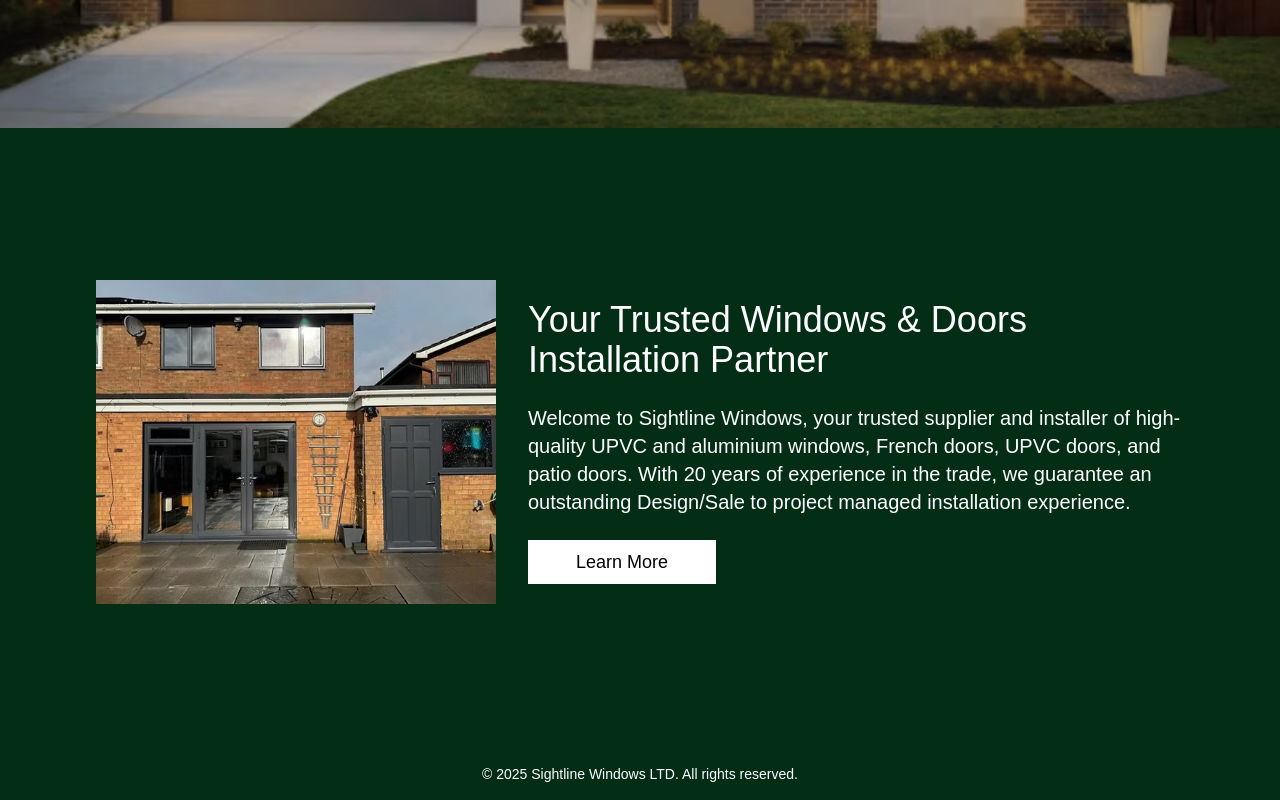
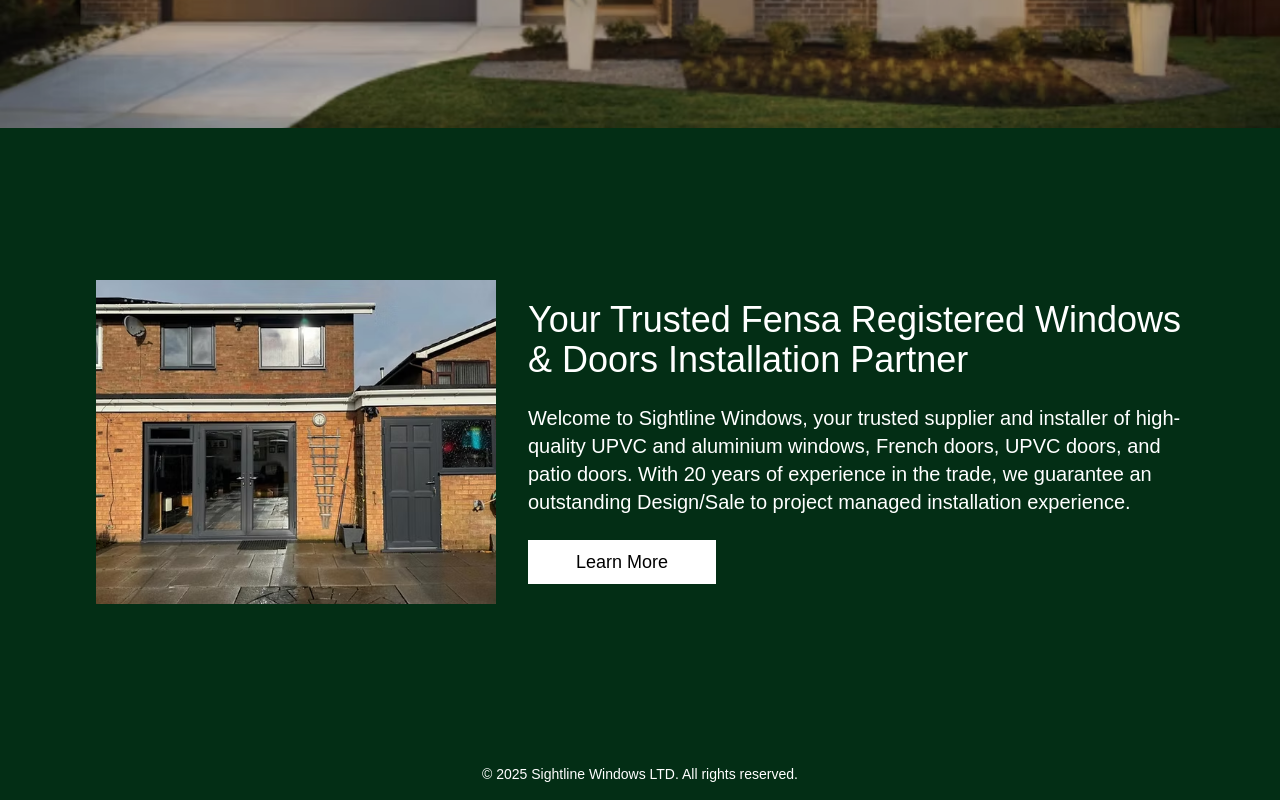
Before and after one commit to jacam666/sightline, a Next.js app: page / in a window 1280 px wide. Shown: the part 778-1578 px from the top of the page. Built offline with nearby package versions, Linux system fonts and the light colour scheme; a web font is replaced by a local one.

Commit message:
changed the link on home page to correct page

```diff
--- a/src/app/page.tsx
+++ b/src/app/page.tsx
@@ -28,7 +28,7 @@
               <a
                 data-mdb-ripple-init
                 className=" flex justify-center items-center btn btn-outline-light btn-lg p-1 text-xs sm:text-lg md:text-xl lg:text-xl text-white bg-green-950  hover:bg-green-800 hover:text-white transition-colors duration-300 ease-in-out px-12 py-2 "
-                href="/about"
+                href="/contactUs"
                 role="button"
               >
                 Get A Free Quote
@@ -49,7 +49,7 @@
         />
         <div className="flex flex-col items-start justify-center ml-4">
           <h1 className="font-corben text-2xl md:text-xl xl:text-4xl text-white xl:pb-4">
-            Your Trusted Windows & Doors Installation Partner
+            Your Trusted Fensa Registered Windows & Doors Installation Partner
           </h1>
           <p className=" font-corben text-xs md:text-md xl:text-xl text-white my-4 xl:my-2">
             Welcome to Sightline Windows, your trusted supplier and installer of high-quality UPVC and aluminium windows, French doors, UPVC doors, and patio doors. With 20 years of experience in the trade, we guarantee an outstanding Design/Sale to project managed installation experience.
```
